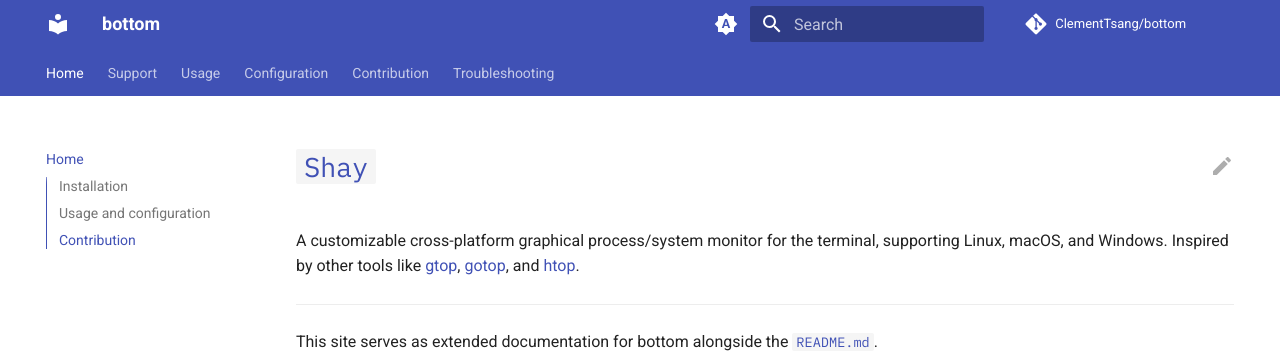
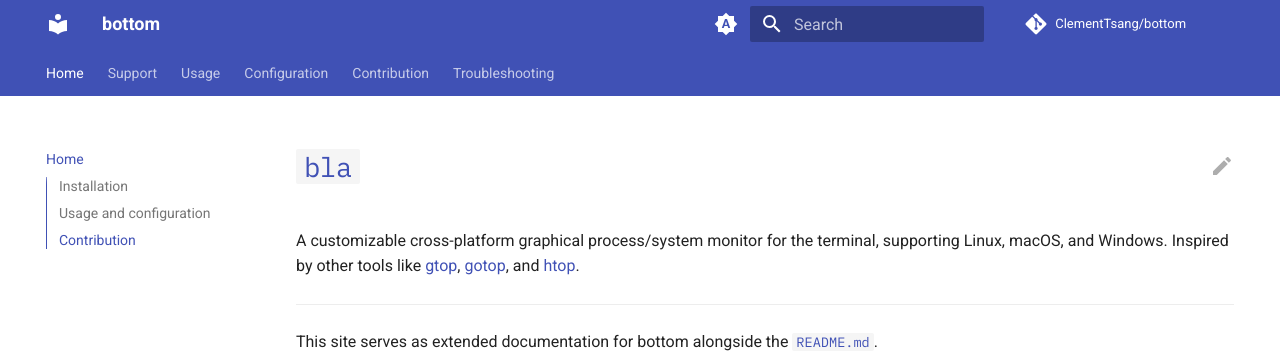
Before and after one commit to sb185296/mkdoc, an MkDocs documentation site: the page built from content/index.md, in a window 1280 px wide and 1360 px high. Shown: the top 353 px of the window. Built offline with MkDocs 1.6.1 and Material for MkDocs 9.7.7, drawn with Linux system fonts in a browser that asks for light colours; plug-ins that fetch from the network failed and are left out; comment, search, counter and statistics services are not loaded; the version menu is left out.

Commit message:
Update index.md

```diff
--- a/content/index.md
+++ b/content/index.md
@@ -2,7 +2,7 @@
 title: Home
 ---
 
-# `Shay`
+# `bla`
 
 A customizable cross-platform graphical process/system monitor for the terminal, supporting Linux, macOS, and Windows. Inspired by other tools like [gtop](https://github.com/aksakalli/gtop), [gotop](https://github.com/xxxserxxx/gotop), and [htop](https://github.com/htop-dev/htop).
 
```
